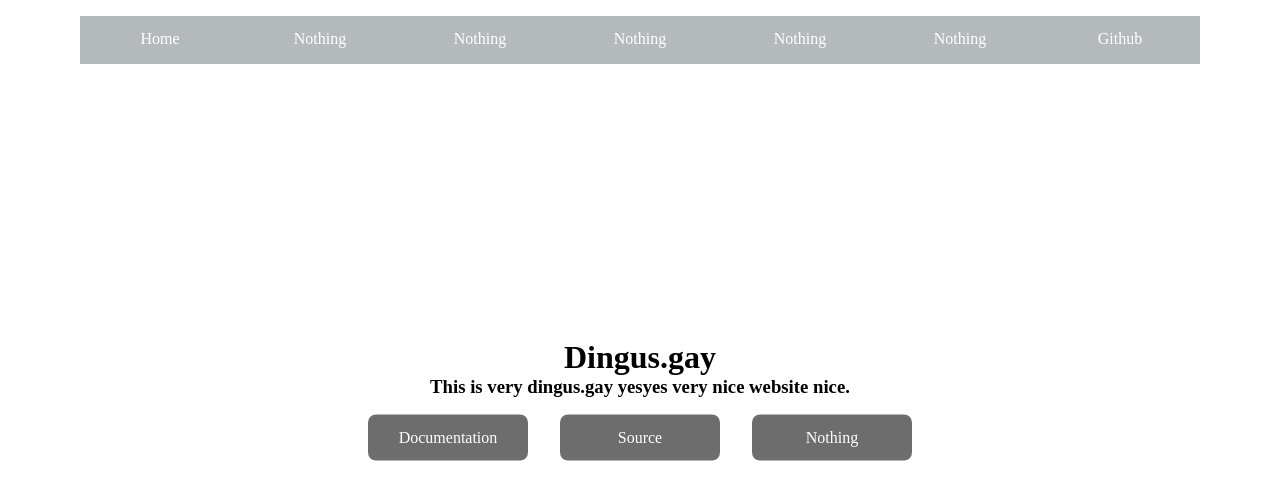
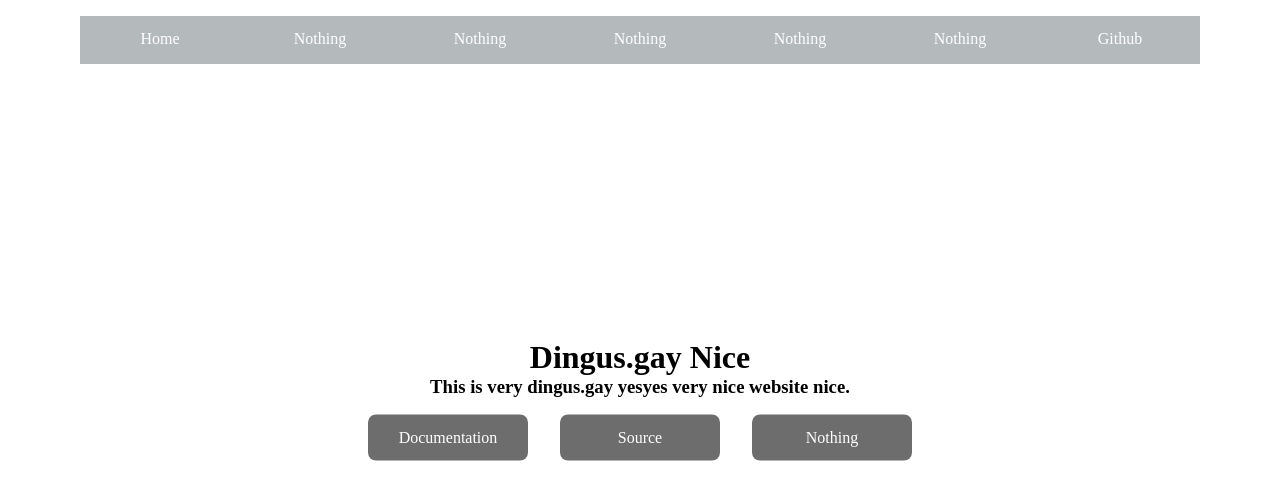
Before and after one commit to toki0179/dingus.gay-new, a Next.js app: page / in a window 1280 px wide. Shown: the top 500 px of the page. Built offline with nearby package versions, Linux system fonts and the light colour scheme.

Commit message:
Update index.js

```diff
--- a/pages/index.js
+++ b/pages/index.js
@@ -28,7 +28,7 @@ export default function Home() {
         </div>
         <div>
           <div className={styles.main}>
-            <h1>Dingus.gay</h1>
+            <h1>Dingus.gay Nice</h1>
             <h3>This is very dingus.gay yesyes very nice website nice.</h3>
             <div className={styles.buttons}>
               <a href="/api">Documentation</a>
```
